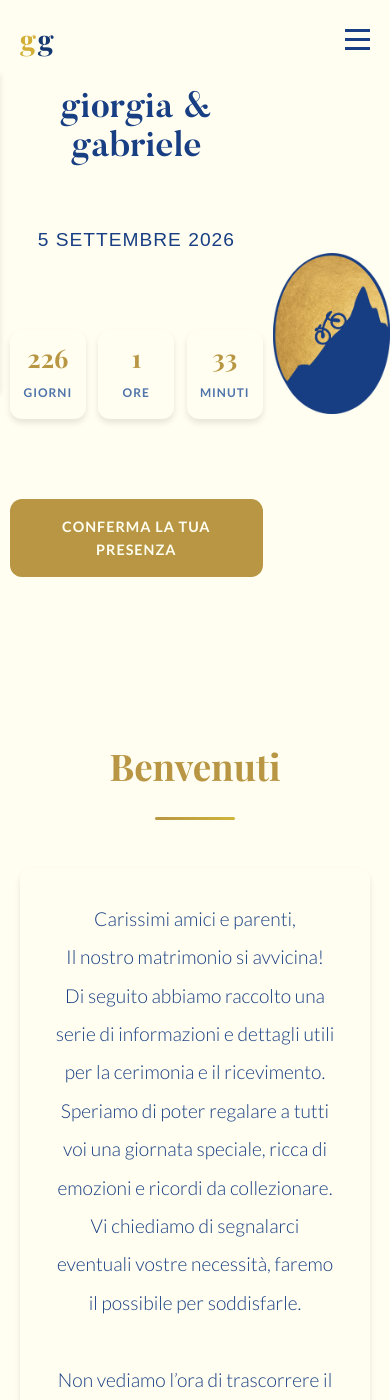
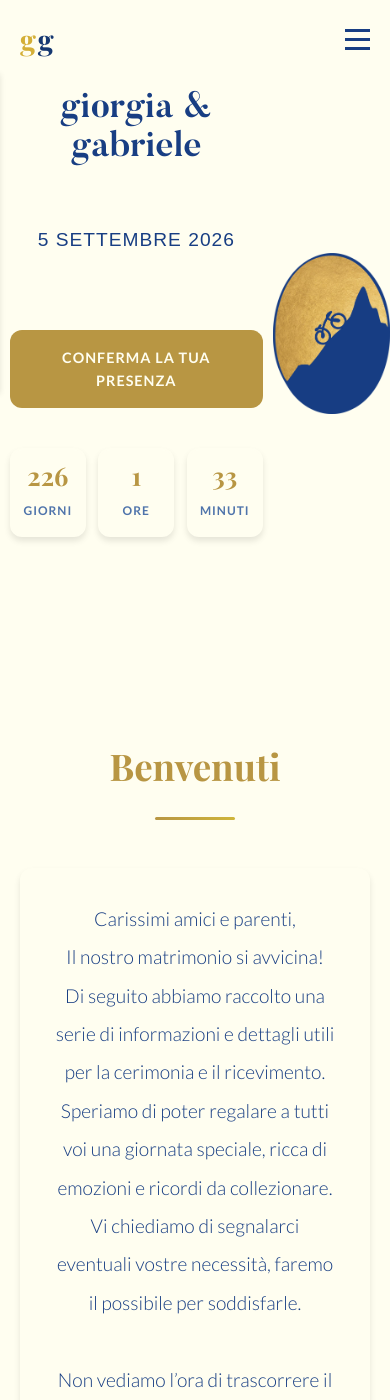
Before and after one commit to knives85/gio-ga, a Jekyll site: the page built from index.html, in a window 390 px wide and 1400 px high. Built offline with Jekyll 4.4.1, drawn with Linux system fonts in a browser that asks for light colours; some web fonts are replaced.

Commit message:
feat: review layout

```diff
--- a/assets/css/style.css
+++ b/assets/css/style.css
@@ -1697,6 +1697,10 @@ section h2 {
         font-size: 0.75rem;
     }
 
+    .hero-image {
+       align-items: baseline !important;
+    }
+
     .hero-image img {
         max-height: 190px;
         width: auto;
--- a/index.html
+++ b/index.html
@@ -7,6 +7,7 @@ layout: default
     <div class="hero-content">
         <h1 class="names">{{ site.sposa.nome }} <span>&amp;</span> {{ site.sposo.nome }}</h1>
         <p class="wedding-date">{{ site.matrimonio.data_formattata }}</p>
+        <a href="#rsvp" class="cta-button">Conferma la tua presenza</a>
         <div class="countdown" id="countdown">
             <div class="countdown-item">
                 <span id="days">0</span>
@@ -21,7 +22,6 @@ layout: default
                 <label>Minuti</label>
             </div>
         </div>
-        <a href="#rsvp" class="cta-button">Conferma la tua presenza</a>
     </div>
     <div class="hero-image">
         <img src="/assets/images/hero-couple.png" alt="{{ site.sposa.nome }} e {{ site.sposo.nome }}">
```
